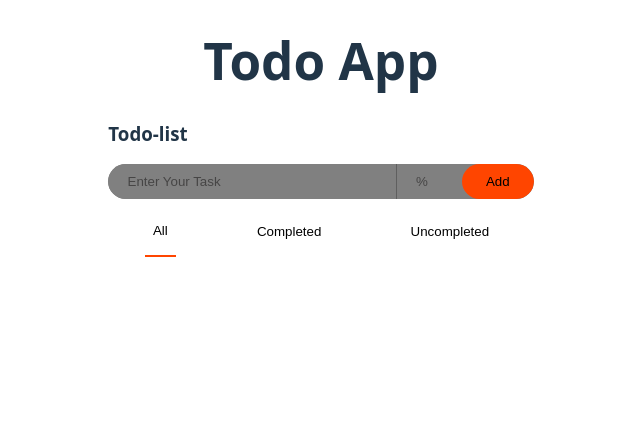
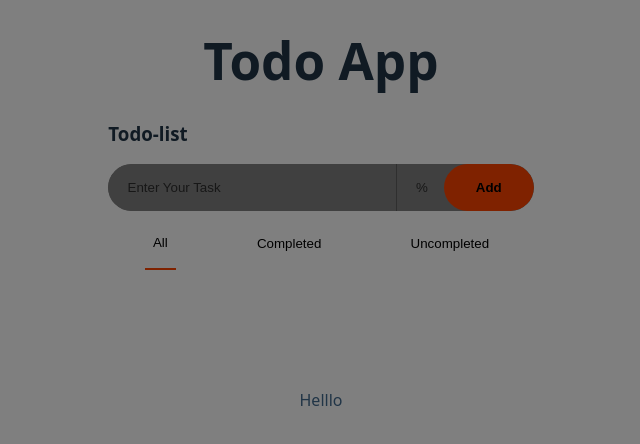
Before and after one commit to AJoshany/Vue-TodoApp, a Vue app: page / in a window 1280 px wide. Shown: the top 444 px of the page, without its empty margins (319-959 px from the left). Built offline with nearby package versions, Linux system fonts and the light colour scheme.

Commit message:
add edit Modal Template

```diff
--- /dev/null
+++ b/src/components/EditModal.css
@@ -0,0 +1,17 @@
+.backdrop {
+    position: fixed;
+    inset: 0;
+    background-color: black;
+    opacity: 0.5;
+    z-index: 2;
+}
+
+.modal-main {
+    position: fixed;
+    inset: 0;
+    display: flex;
+    flex-direction: column;
+    place-items: center;
+    justify-content: center;
+    z-index: 3;
+}
--- /dev/null
+++ b/src/components/EditModal.vue
@@ -0,0 +1,14 @@
+<template>
+    <div>
+        <div class="backdrop">
+        </div>
+        <div class="modal-main">
+            Helllo
+        </div>
+    </div>
+
+</template>
+
+<script setup>
+import './EditModal.css'
+</script>
--- a/src/components/TodoComp.css
+++ b/src/components/TodoComp.css
@@ -8,17 +8,17 @@
 .input-group {
   display: flex;
   width: 100%;
-
   border-radius: 2rem;
   background-color: gray;
   overflow: hidden;
   position: relative;
+  font-size: 18px;
 }
 
 .input-group input {
   background-color: inherit;
   border: none;
-  padding: 0.6rem 1.2rem;
+  padding: 1rem 1.2rem;
   border-top-left-radius: 2rem;
   border-bottom-left-radius: 2rem;
   width: 100%;
@@ -26,7 +26,7 @@
 }
 
 .input-group input::placeholder {
-  color: rgb(70, 69, 69);
+  color: rgb(46, 46, 46);
 }
 
 .input-group>div {
@@ -35,18 +35,25 @@
 }
 
 .input-group>div>button {
-  padding: 0.6rem 1.5rem;
+  padding: 1rem 2rem;
   border-radius: 2rem;
   border: none;
   background-color: orangered;
   position: absolute;
   right: 0;
+  font-weight: bold;
 }
 
 .input-group>div>input {
   border-radius: 0;
   border: none;
   border-left: 1px solid rgb(95, 95, 95);
+}
+
+@media screen and (width<=768px) {
+  .input-group>div>button {
+    padding: 1rem 1rem  ;
+  }
 }
 
 .todo-categories {
--- a/src/components/TodoComp.vue
+++ b/src/components/TodoComp.vue
@@ -36,16 +36,21 @@
         </div>
       </li>
     </ul>
+    <EditModal  v-if="showEditModal"/>
+
   </div>
 </template>
 إ
 
 <script setup>
 import "./TodoComp.css";
+import EditModal from './EditModal.vue'
 import { computed, reactive, ref, toRef, watch } from "vue";
+
 let newTodo = ref("");
 let progress = ref();
 let todos = reactive([]);
+let showEditModal = ref(true)
 const category  = ref("all")
 
 const filteredTodos = computed(()=>{
@@ -78,6 +83,9 @@ function addTodo() {
       isOrange = false;
       isGreen = true;
       isRed = false;
+    }
+    if(progress.value>=100){
+      progress.value=100
     }
     todos.push({
       id: Date.now(),
--- a/src/style.css
+++ b/src/style.css
@@ -25,6 +25,7 @@ a {
   color: #646cff;
   text-decoration: inherit;
 }
+
 a:hover {
   color: #535bf2;
 }
```
